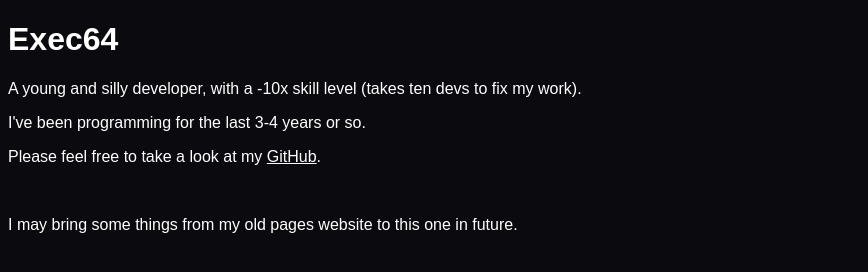
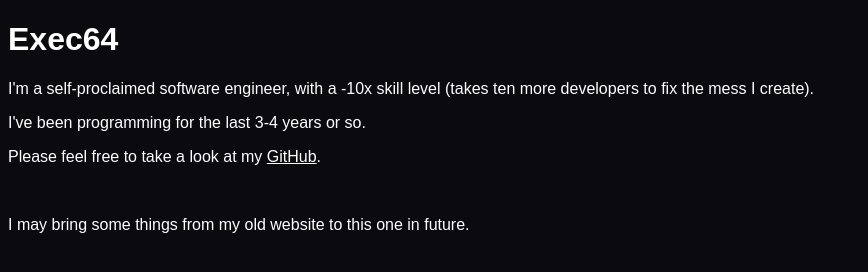
Before and after one commit to AngusAU293/exec64.dev, a plain HTML site: page index.html in a window 1280 px wide. Shown: the whole page, without its empty margins (0-868 px from the left). Drawn offline with Linux system fonts and the light colour scheme.

Commit message:
Few small changes to the homepage

```diff
--- a/index.html
+++ b/index.html
@@ -8,15 +8,15 @@
 
         <meta charset="utf-8">
         <meta name="viewport" content="width=device-width, initial-scale=1.0">
-        <meta name="description" content="A young and silly developer.">
+        <meta name="description" content="A self-proclaimed software engineer.">
     </head>
 
     <body>
         <h1>Exec64</h1>
-        <p>A young and silly developer, with a -10x skill level (takes ten devs to fix my work).</p>
+        <p>I'm a self-proclaimed software engineer, with a -10x skill level (takes ten more developers to fix the mess I create).</p>
         <p>I've been programming for the last 3-4 years or so.</p>
         <p>Please feel free to take a look at my <a href="https://github.com/AngusAU293" target="_blank">GitHub</a>.</p>
         <br>
-        <p>I may bring some things from my old pages website to this one in future.</p>
+        <p>I may bring some things from my old website to this one in future.</p>
     </body>
 </html>
```
